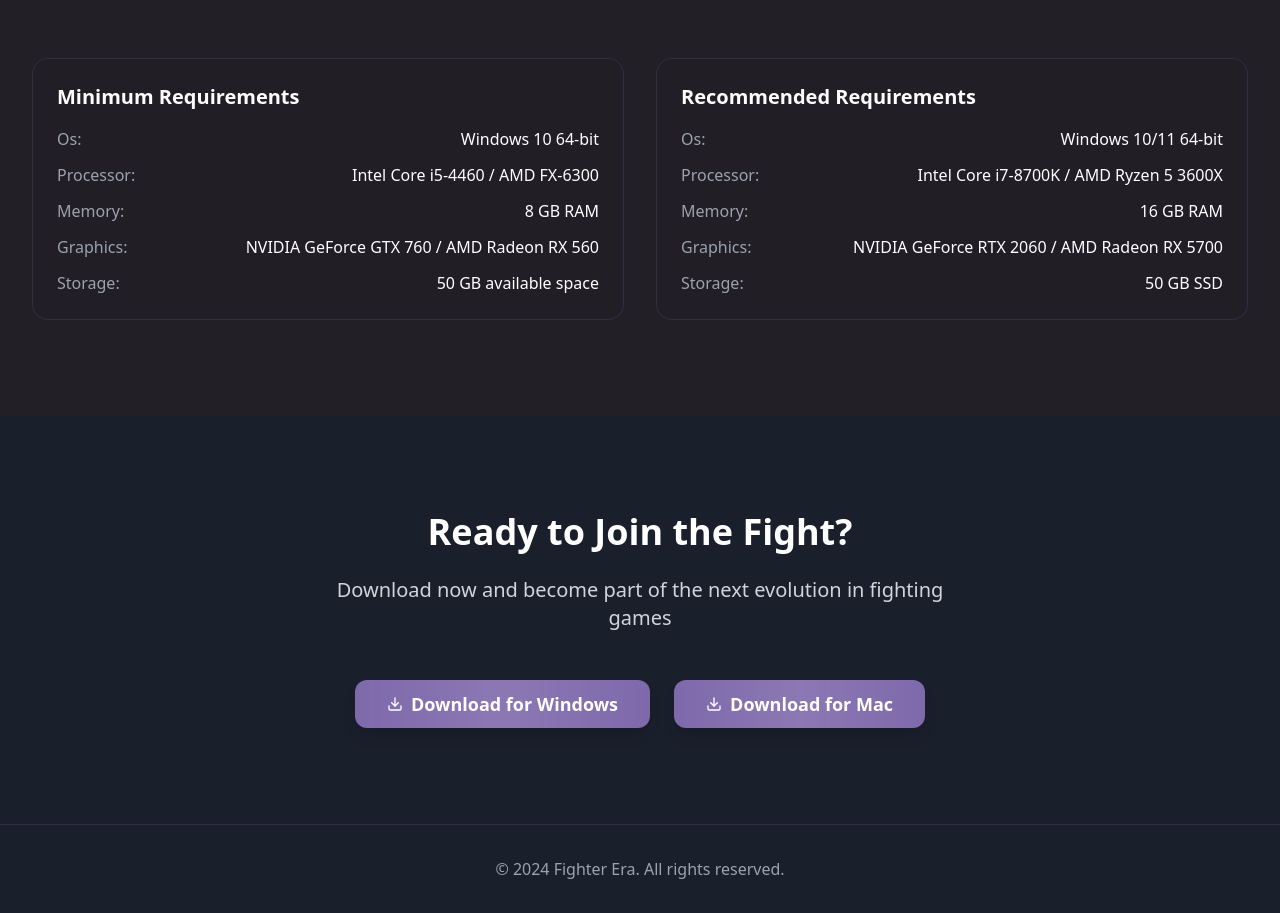
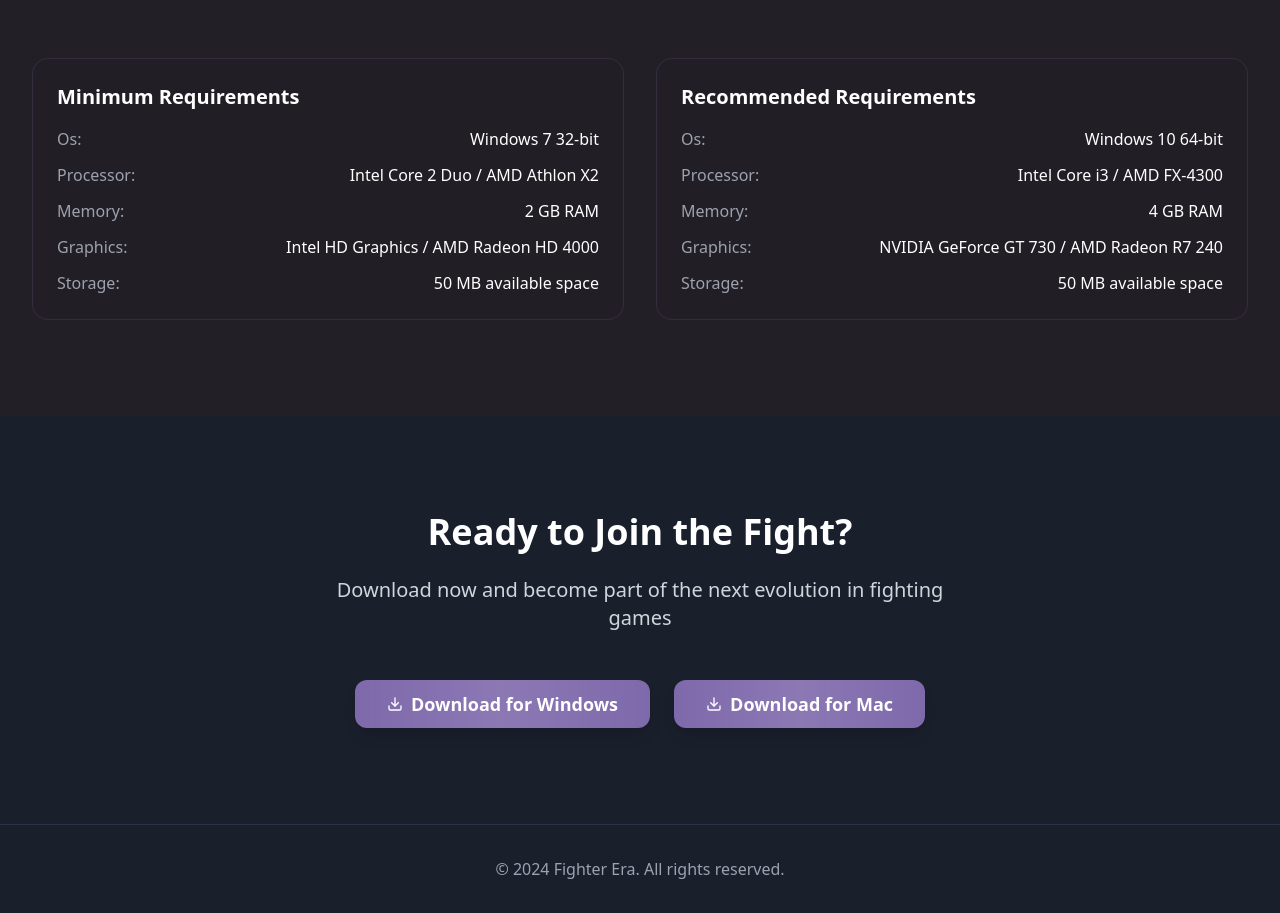
Before and after one commit to Aliyev1001/fighter-era-download-hub, a React (Vite) app: page / in a window 1280 px wide. Shown: the part 2440-3353 px from the top of the page. Built offline with nearby package versions, Linux system fonts and the light colour scheme.

Commit message:
Update system requirements
Lower the system requirements in the SystemRequirements component to a minimum storage of 50 MB.
[skip gpt_engineer]

```diff
--- a/src/components/SystemRequirements.tsx
+++ b/src/components/SystemRequirements.tsx
@@ -1,18 +1,18 @@
 const SystemRequirements = () => {
   const requirements = {
     minimum: {
-      os: "Windows 10 64-bit",
-      processor: "Intel Core i5-4460 / AMD FX-6300",
-      memory: "8 GB RAM",
-      graphics: "NVIDIA GeForce GTX 760 / AMD Radeon RX 560",
-      storage: "50 GB available space",
+      os: "Windows 7 32-bit",
+      processor: "Intel Core 2 Duo / AMD Athlon X2",
+      memory: "2 GB RAM",
+      graphics: "Intel HD Graphics / AMD Radeon HD 4000",
+      storage: "50 MB available space",
     },
     recommended: {
-      os: "Windows 10/11 64-bit",
-      processor: "Intel Core i7-8700K / AMD Ryzen 5 3600X",
-      memory: "16 GB RAM",
-      graphics: "NVIDIA GeForce RTX 2060 / AMD Radeon RX 5700",
-      storage: "50 GB SSD",
+      os: "Windows 10 64-bit",
+      processor: "Intel Core i3 / AMD FX-4300",
+      memory: "4 GB RAM",
+      graphics: "NVIDIA GeForce GT 730 / AMD Radeon R7 240",
+      storage: "50 MB available space",
     },
   };
 
```
